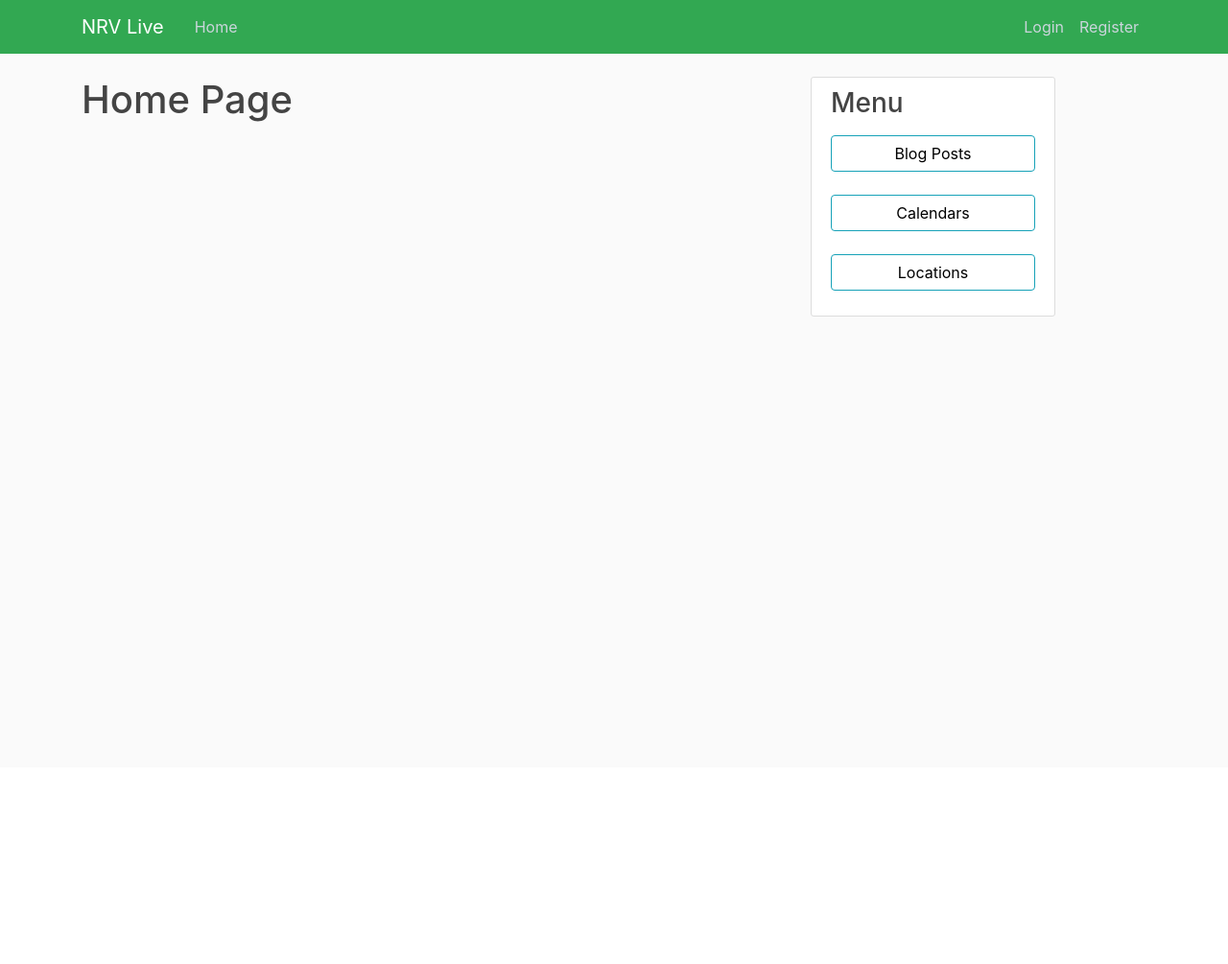
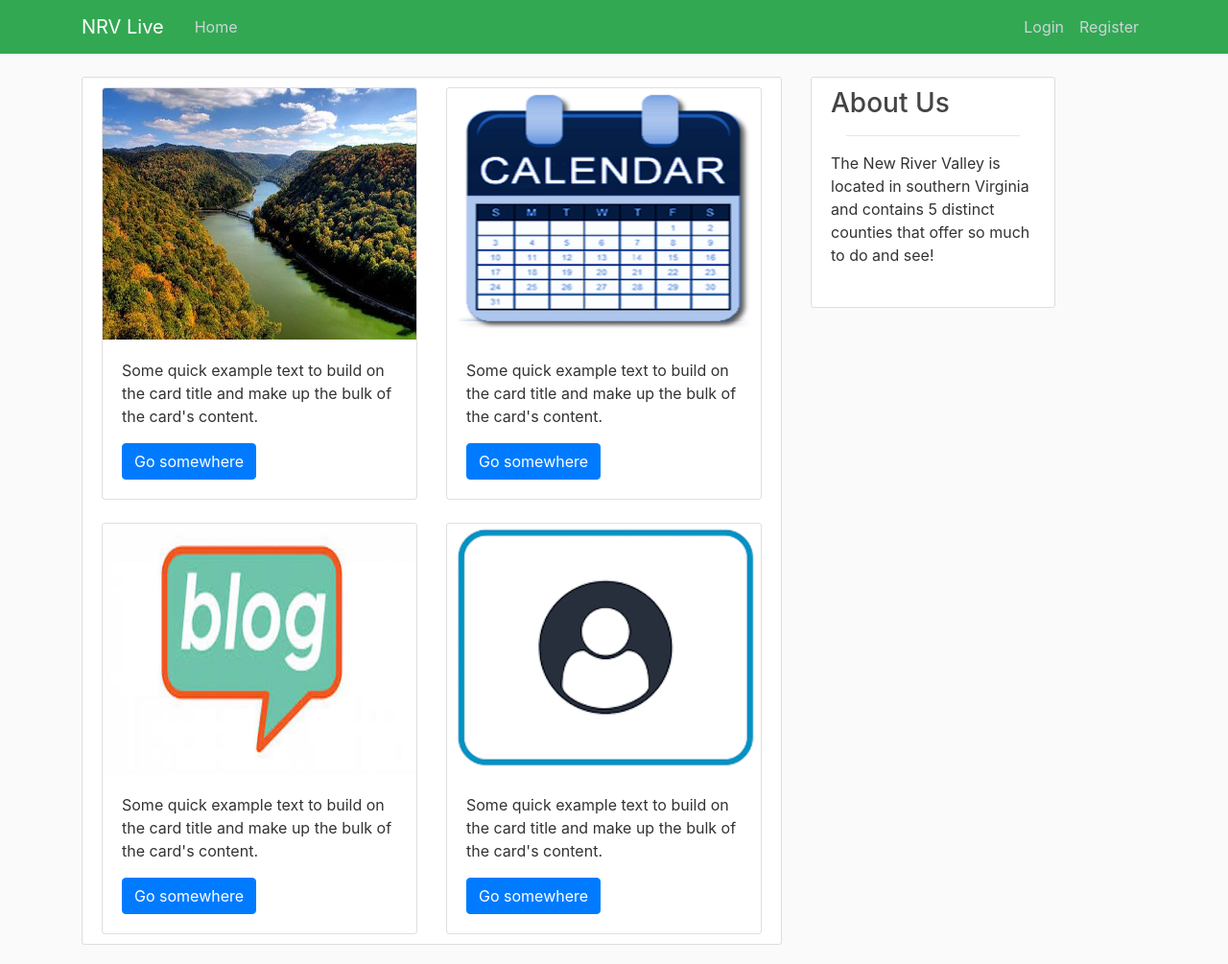
Before and after one commit to KyleReeceV/425project, a Flask app: page / in a window 1280 px wide. Shown: the whole page at 96% size. Before the commit the page ends 330 px from the top, so only its background shows below. Run offline with Flask 2, Linux system fonts and the light colour scheme; parts of the project's set-up code (start-up, migrations or seed data) failed here and were passed over; some libraries are stand-ins or nearby versions.

Commit message:
made the homepage look nice

```diff
--- a/flaskapp/flaskapp/main/routes.py
+++ b/flaskapp/flaskapp/main/routes.py
@@ -7,7 +7,11 @@ main = Blueprint('main', __name__)
 @main.route("/")
 @main.route("/home")
 def home():
-    return render_template('home.html')
+    home_imgs = [url_for('static',filename='home_images/' + 'h_img1.png'),
+                url_for('static', filename='home_images/' + 'h_img2.png'),
+                url_for('static', filename='home_images/' + 'h_img3.png'),
+                url_for('static', filename='home_images/' + 'h_img4.png') ]
+    return render_template('home.html', home_imgs=home_imgs)
 
 @main.route("/blog")
 def blog():
--- a/flaskapp/flaskapp/templates/home.html
+++ b/flaskapp/flaskapp/templates/home.html
@@ -1,4 +1,50 @@
 {% extends "layout.html" %}
 {% block content %}
-    <h1>Home Page</h1>
+<div class="content-section">
+    <div class="media">
+        <div class="media-body">
+            <div class="row">
+                <div class="col-6">
+                    <div class="card">
+                        <img class="card-img-top" src=" {{ home_imgs[0] }} " alt="Card image cap">
+                        <div class="card-body">
+                            <p class="card-text">Some quick example text to build on the card title and make up the bulk of the card's content.</p>
+                            <a href="{{ url_for('main.locations') }}" class="btn btn-primary">Go somewhere</a>
+                        </div>
+                    </div>
+                </div>
+                <div class="col-6">
+                    <div class="card">
+                        <img class="card-img-top" src="{{ home_imgs[1] }}" alt="Card image cap">
+                        <div class="card-body">
+                            <p class="card-text">Some quick example text to build on the card title and make up the bulk of the card's content.</p>
+                            <a href="{{ url_for('main.event_calendar') }}" class="btn btn-primary">Go somewhere</a>
+                        </div>
+                    </div>
+                </div>
+            </div>
+            <br />
+            <div class="row">
+                <div class="col-6">
+                    <div class="card">
+                        <img class="card-img-top" src="{{ home_imgs[2] }}" alt="Card image cap">
+                        <div class="card-body">
+                            <p class="card-text">Some quick example text to build on the card title and make up the bulk of the card's content.</p>
+                            <a href="{{ url_for('main.blog') }}" class="btn btn-primary">Go somewhere</a>
+                        </div>
+                    </div>
+                </div>
+                <div class="col-6">
+                    <div class="card">
+                        <img class="card-img-top" src="{{ home_imgs[3] }}" alt="Card image cap">
+                        <div class="card-body">
+                            <p class="card-text">Some quick example text to build on the card title and make up the bulk of the card's content.</p>
+                            <a href="{{ url_for('users.account') }}" class="btn btn-primary">Go somewhere</a>
+                        </div>
+                    </div>
+                </div>
+            </div>
+        </div>
+    </div>
+</div>
 {% endblock content %}
--- a/flaskapp/flaskapp/templates/layout.html
+++ b/flaskapp/flaskapp/templates/layout.html
@@ -54,6 +54,7 @@
                 {% endwith %}
                 {% block content %}{% endblock %}
                 </div>
+                {% if request.url_rule.endpoint != "main.home" %}
                     <div class="col-md-3">
                         <div class="content-section">
                         <h3>Menu</h3>
@@ -66,6 +67,19 @@
                             </p>
                         </div>
                     </div>
+                {% else %}
+                    <div class="col-md-3">
+                        <div class="content-section">
+                        <h3>About Us</h3>
+                        <hr width="85%" />
+                            <p class='text-muted'>
+                                <ul class="list-group">
+                                    <p>The New River Valley is located in southern Virginia and contains 5 distinct counties that offer so much to do and see!</p>
+                                </ul>
+                            </p>
+                        </div>
+                    </div>
+                {% endif %}
             </div>
         </main>
 
```
Also changed, not shown: flaskapp/flaskapp/static/home_images/h_img1.png (added), flaskapp/flaskapp/static/home_images/h_img2.png (added), flaskapp/flaskapp/static/home_images/h_img3.png (added), flaskapp/flaskapp/static/home_images/h_img4.png (added). Lines whose indentation alone changed are shown as unchanged.
